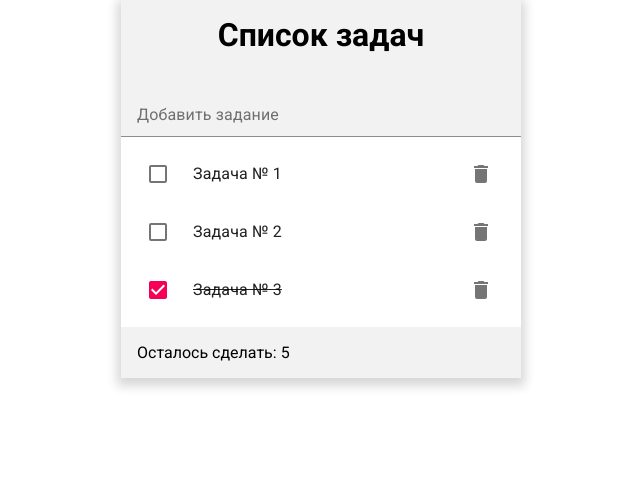
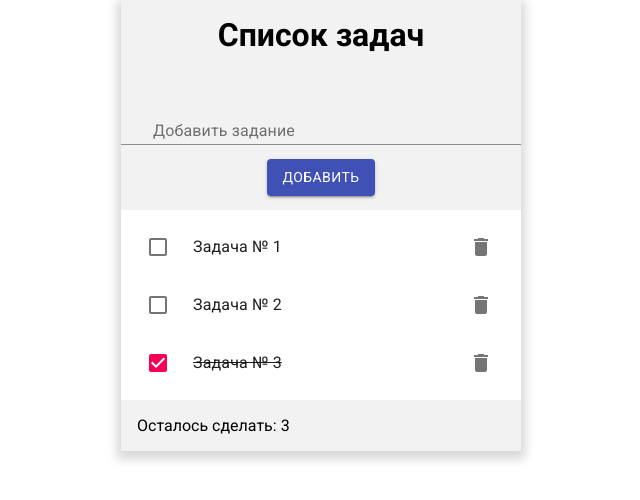
Before and after one commit to WebHeroSchool/avi_2todo, a React (Create React App) app: page / in a window 1280 px wide. Shown: the top 500 px of the page, without its empty margins (319-959 px from the left). Built offline with nearby package versions, Linux system fonts and the light colour scheme.

Commit message:
работа с inputItem - ввод и проверка на пустую строку

```diff
--- a/src/components/App/App.js
+++ b/src/components/App/App.js
@@ -23,7 +23,7 @@ class App extends React.Component {
         id: 3
       }
     ],
-    count: 5
+    count: 3
   };
 
   onClickDone = id => {
@@ -38,13 +38,25 @@ class App extends React.Component {
     this.setState({ items: newItemList });
   }
 
-  onClickDelete = id => this.setState({ items: this.state.items.filter(item => item.id !== id) });
+  onClickDelete = id => this.setState(state => ({ items: state.items.filter(item => item.id !== id) }));
+
+  onClickAdd = value => this.setState(state => ({
+    items: [
+      ...state.items,
+      {
+        value,
+        isDone: false,
+        id: state.count + 1
+      }
+    ],
+      count: state.count + 1
+  }));
 
   render() {
 
      return (<div className={styles.wrapper}>
       <h1 className={styles.title}>Список задач</h1>
-      <InputItem />
+      <InputItem onClickAdd={this.onClickAdd} />
        <ItemList
          items={this.state.items}
          onClickDone={this.onClickDone}
--- a/src/components/InputItem/InputItem.js
+++ b/src/components/InputItem/InputItem.js
@@ -1,13 +1,77 @@
 import React from 'react';
 import styles from './InputItem.module.css';
+import Button from '@material-ui/core/Button';
 import TextField from '@material-ui/core/TextField';
 
-const InputItem = () => (<div className={styles.field}>
-  <TextField
-    id="standard-dense"
-    label="Добавить задание"
-    margin="dense"
-  />
-</div>);
+class InputItem extends React.Component {
+  state = {
+    inputValue: '',
+    helperText: '',
+    isError: false
+  };
+
+  onChangeInputItem = (event) => {
+
+    this.setState({
+      inputValue: event.target.value,
+      isError: (this.state.isError && this.valueCheck(this.state.inputValue)),
+      helperText: !(this.state.isError && this.valueCheck(this.state.inputValue) ? '' : 'Введите текст')
+    })
+  };
+
+  valueCheck = (value) => {
+    if (value === '') {
+      return false;
+    } else {
+      return true;
+    }
+  };
+
+  onButtonClick = () => {
+
+    if (!this.valueCheck(this.state.inputValue)) {
+      this.setState({
+          helperText: 'Введите текст',
+          isError: true
+      });
+
+    } else {
+      this.setState({
+        inputValue: ''
+      });
+
+      this.props.onClickAdd(this.state.inputValue);
+    }
+
+  }
+
+  render() {
+
+    return (
+      <div className={styles.field}>
+        <form
+          onSubmit={event => event.preventDefault()}
+          autoComplete="off"
+        >
+          <TextField
+            id="standard-dense"
+            label="Добавить задание"
+            margin="dense"
+            value={this.state.inputValue}
+            onChange={(event) => this.onChangeInputItem(event)}
+            helperText={this.state.helperText}
+            error={this.state.isError}
+          />
+          <Button
+            variant='contained'
+            color='primary'
+            onClick={() => this.onButtonClick()}
+            className={styles.btn}
+          >Добавить</Button>
+        </form>
+      </div>
+    );
+  }
+}
 
 export default InputItem;
--- a/src/components/InputItem/InputItem.module.css
+++ b/src/components/InputItem/InputItem.module.css
@@ -9,8 +9,18 @@
 }
 
 .field label {
-  padding: 1em;
+  padding: 2em;
 }
 .field input {
-  padding: 1em;
+  padding: 1.5em 1em 1em;
+  text-transform: uppercase;
 }
+
+.btn {
+  display: block !important;
+  margin: 1em auto !important;
+}
+
+p {
+  padding-left: 2em;
+}
--- a/src/components/Item/Item.js
+++ b/src/components/Item/Item.js
@@ -1,5 +1,4 @@
 import React from 'react';
-import styles from './Item.module.css';
 
 import ListItem from '@material-ui/core/ListItem';
 import ListItemIcon from '@material-ui/core/ListItemIcon';
@@ -9,9 +8,11 @@ import Checkbox from '@material-ui/core/Checkbox';
 import IconButton from '@material-ui/core/IconButton';
 import DeleteIcon from '@material-ui/icons/Delete';
 
+import styles from './Item.module.css';
+
 const Item = ({ value, isDone, onClickDone, id, onClickDelete }) => (
 
-  <ListItem fullWidth>
+  <ListItem fullWidth key={id}>
     <ListItemIcon>
       <Checkbox
         checked={isDone}
```
Also changed, not shown: 1 other file (tests, documents, lock files or other folders).
